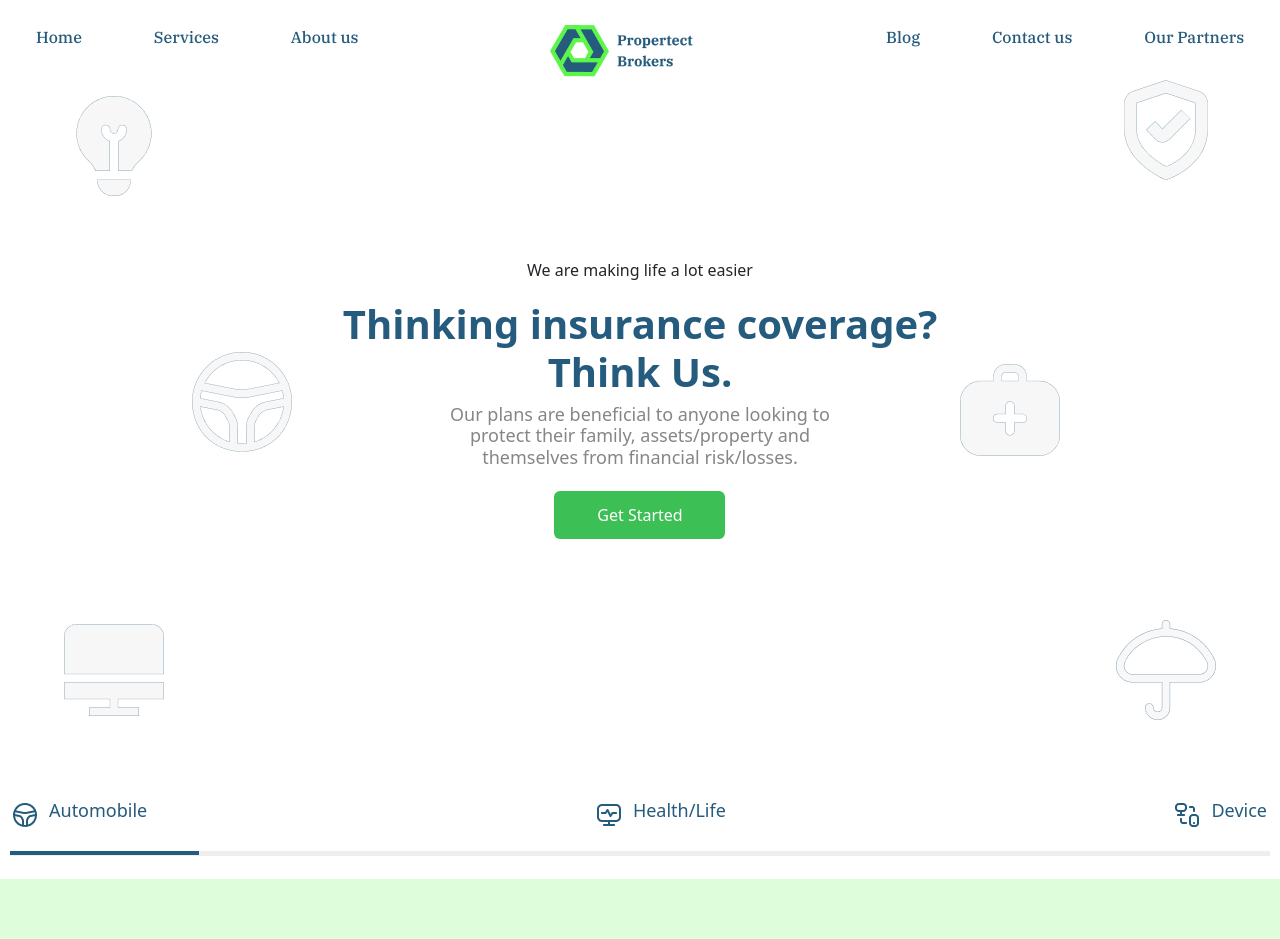
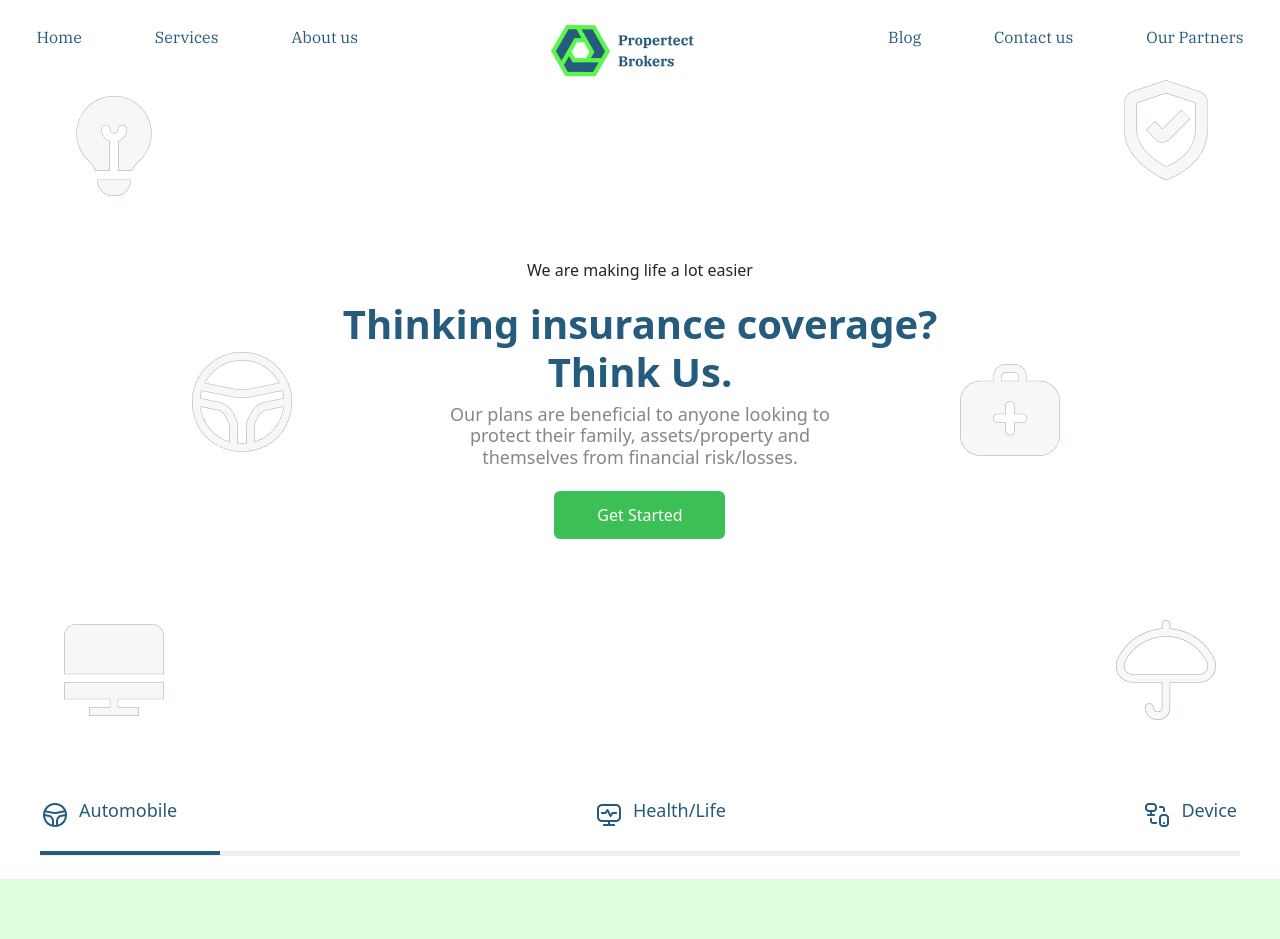
Before and after one commit to nicxd531/insurance, a React (Vite) app: page /services in a window 1280 px wide. Shown: the top 939 px of the page. Built offline with nearby package versions, Linux system fonts and the light colour scheme.

Commit message:
added font family for other font weight
the phone size font looked aggressive
so i change google  font import

```diff
--- a/src/index.css
+++ b/src/index.css
@@ -1,4 +1,5 @@
-@import url("https://fonts.googleapis.com/css2?family=IBM+Plex+Serif:wght@500&display=swap");
+@import url('https://fonts.googleapis.com/css2?family=IBM+Plex+Serif:wght@300;400;500;600;700&display=swap');
+
 
 html,
 body,
--- a/src/styles/Home.scss
+++ b/src/styles/Home.scss
@@ -1,5 +1,6 @@
 // imported variables for usse in this file
 @import"./variables";
+
 
 // note: each main section contains multiple sections in them with numbering according to their positions
 
@@ -8,6 +9,7 @@
     scroll-behavior: smooth;
     margin: 0 10px;
     margin-top: 120px;
+    font-weight: 500;
    .HomeSection1{
         div:first-child{
         margin-top: 80px;
--- a/src/styles/Services.css
+++ b/src/styles/Services.css
@@ -165,6 +165,9 @@
     height: 48px;
     font-size: 1rem;
   }
+  .services .servicesSection2 > div:first-child {
+    padding: 0 40px;
+  }
   .services .servicesSection2 > div:last-child {
     padding: 0 120px;
   }
--- a/src/styles/Services.scss
+++ b/src/styles/Services.scss
@@ -171,6 +171,9 @@
             }
         }
         .servicesSection2{
+            >div:first-child{
+                padding: 0 40px;
+            }
             >div:last-child{
                 padding: 0 120px;
                 >div:first-child{
```
Also changed, not shown: 1 other file (tests, documents, lock files or other folders).
